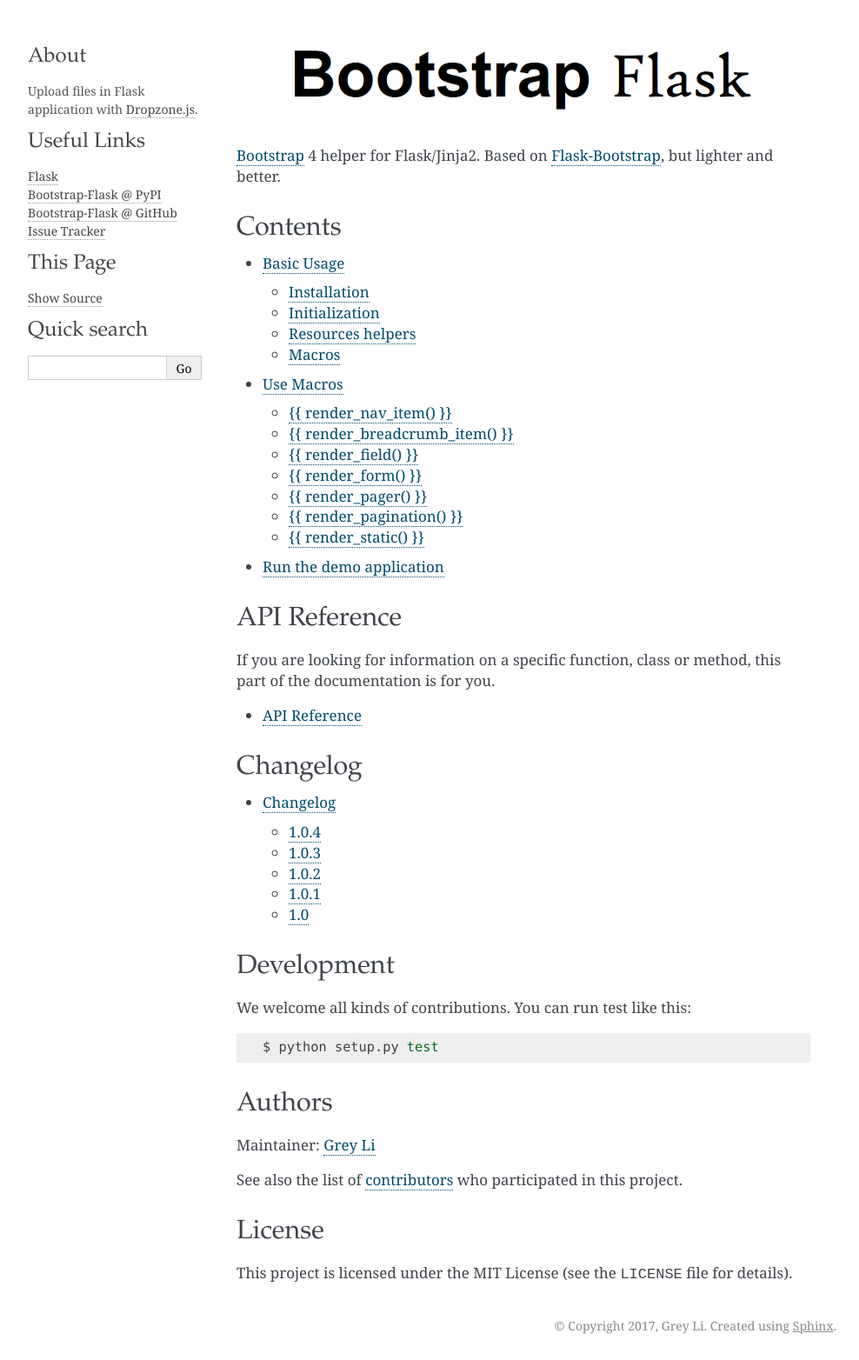
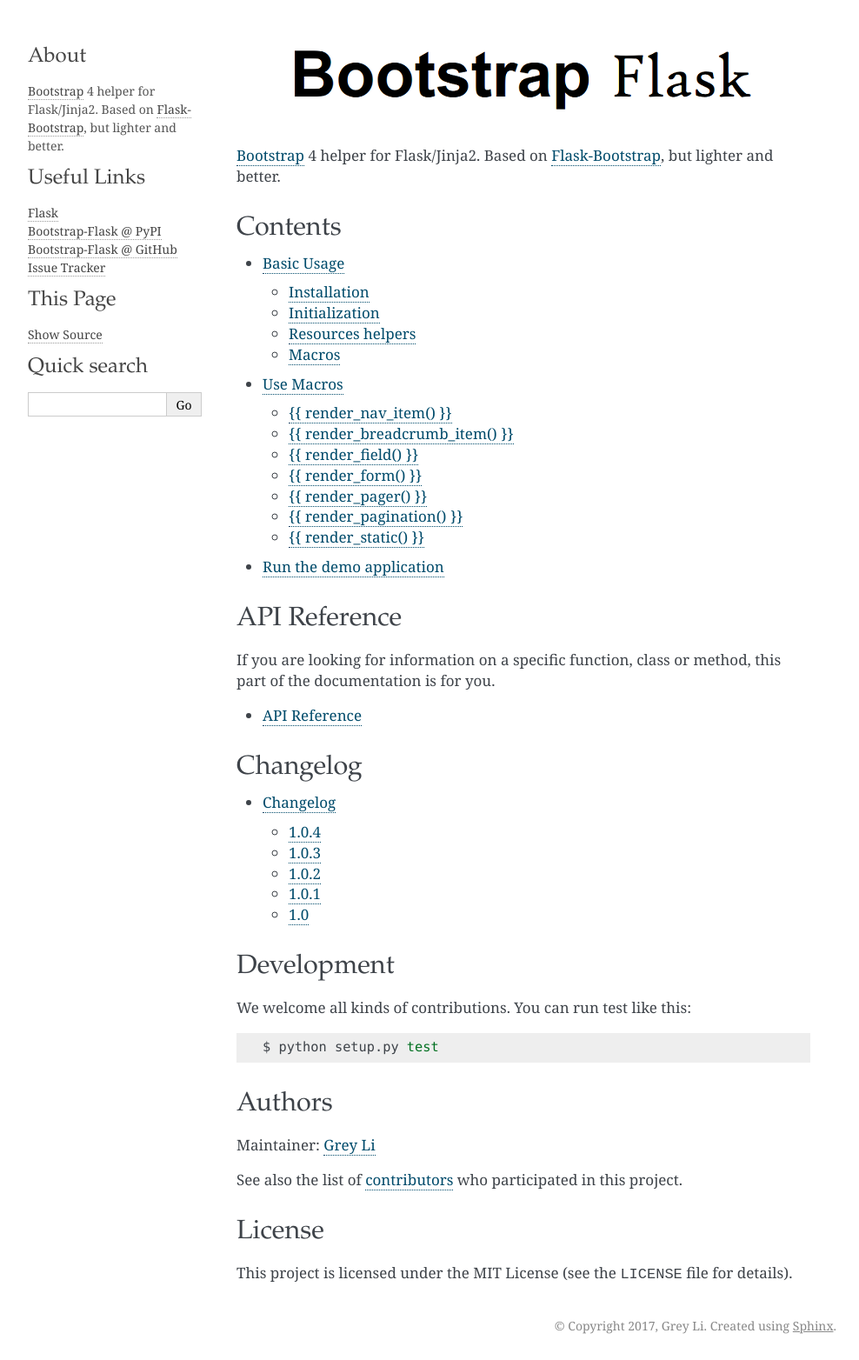
Before and after one commit to VV-YY/bootstrap_flask, a Sphinx documentation site: the page built from docs/index.rst, in a window 1280 px wide. Shown: the whole page at 87% size, without its empty margins (148-1136 px from the left). Built offline with Sphinx 7.4.7, drawn with Linux system fonts in a browser that asks for light colours.

Commit message:
Add bootstrap links

```diff
--- a/docs/_templates/sidebarintro.html
+++ b/docs/_templates/sidebarintro.html
@@ -1,6 +1,8 @@
 <h3>About</h3>
 <p>
-  Upload files in Flask application with <a href="http://www.dropzonejs.com">Dropzone.js</a>.
+    <a href="https://getbootstrap.com">Bootstrap</a> 4 helper for Flask/Jinja2.
+    Based on <a href="https://github.com/mbr/flask-bootstrap">Flask-Bootstrap</a>,
+but lighter and better.
 </p>
 <h3>Useful Links</h3>
 <ul>
```
Also changed, not shown: README.md (+1 -1 lines).
